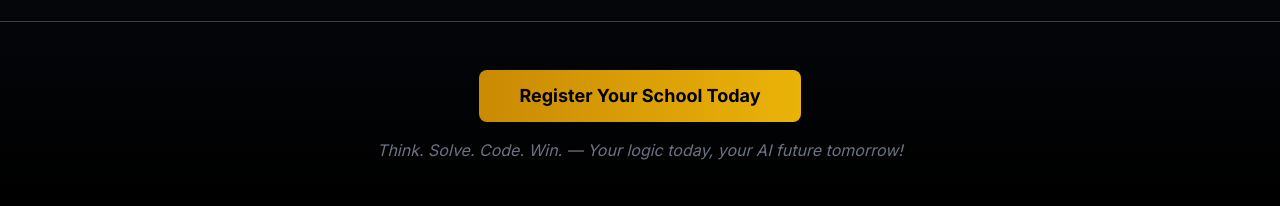
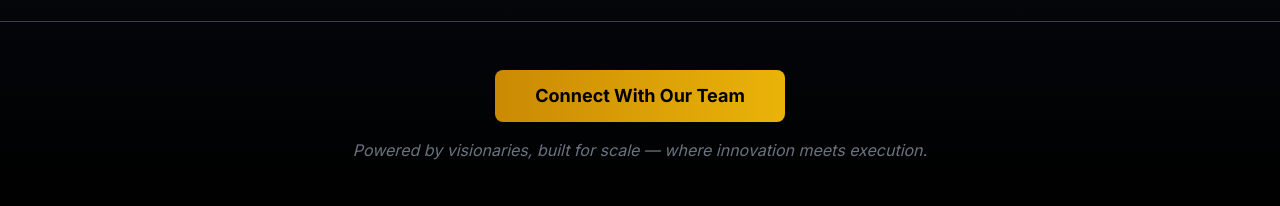
Before and after one commit to sajjanstem/htcg, a React (Create React App) app: page /contactus in a window 1280 px wide. Shown: the part 746-952 px from the top of the page. Built offline with nearby package versions, Linux system fonts and the light colour scheme.

Commit message:
content change

```diff
--- a/src/components/ContactUs.tsx
+++ b/src/components/ContactUs.tsx
@@ -67,16 +67,16 @@ const ContactUs = () => {
   {/* Footer Call-to-Action */}
     <div className="flex flex-col items-center py-12 border-t border-gray-700 font-inter px-4 md:px-8" data-aos="zoom-in">
       <a
-        href="https://forms.gle/1X2s81LZocPSbYc66"
+        href="mailto:info@hitechconsulting.in"
         target="_blank"
         rel="noopener noreferrer"
       >
         <button className="bg-gradient-to-r from-yellow-600 to-yellow-500 text-black font-bold py-3 px-10 rounded-lg hover:opacity-90 transition duration-300 text-base md:text-lg w-full max-w-xs md:max-w-sm">
-          Register Your School Today
+          Connect With Our Team
         </button>
       </a>
       <div className="text-gray-500 mt-4 italic text-sm md:text-base text-center">
-        Think. Solve. Code. Win. — Your logic today, your AI future tomorrow!
+        Powered by visionaries, built for scale — where innovation meets execution.
       </div>
     </div>
     </div>
```
